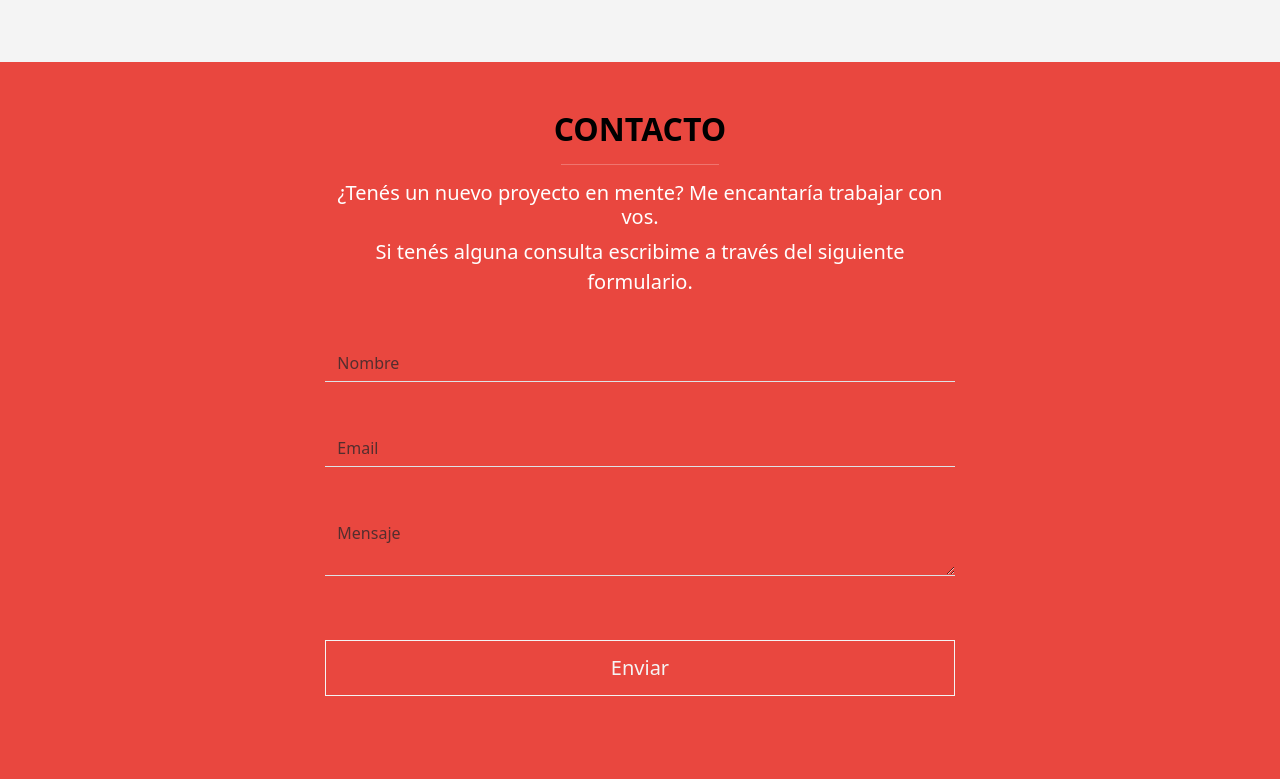
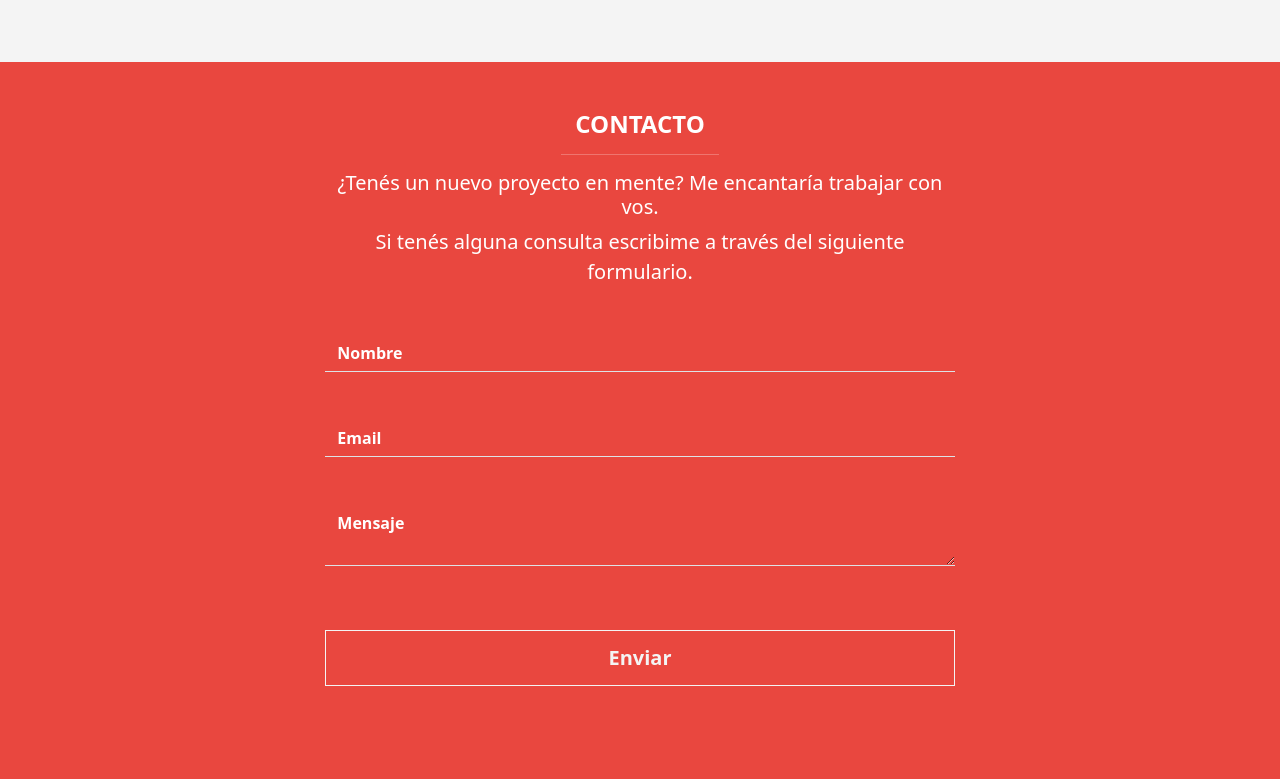
Before and after one commit to Imaginamaria/imagina-arte-en-grafica, a website: page index.html in a window 1280 px wide. Shown: the part 5190-5969 px from the top of the page. Drawn offline with Linux system fonts and the light colour scheme.

Commit message:
arregle detalles del form

```diff
--- a/index.html
+++ b/index.html
@@ -240,7 +240,7 @@
             <div class="row mt-5 text-center">
                 <div class="col-12">
                   <a
-                    href="#"
+                    href="#contacto"
                     class="btn btn-outline-dark btn-lg text-uppercase px-5 mx-3 my-2"
                     >Trabajemos juntos</a
                   >
@@ -426,13 +426,13 @@
 
       <!-- Contacto -->
 
-      <section class="contacto text-bg-dark bg-primary py-5">
+      <section  id="contacto" class="contacto text-bg-dark bg-primary py-5">
         <div class="container">
           <div class="row">
             <div class="col-md-8 offset-md-2">
               <div class="text-center mb-5">
-                <h2 class="text-uppercase fw-bold text-dark">Contacto</h2>
-                <hr class="w-25 mx-auto" />
+                <h4 class="text-uppercase fw-bold text-white">Contacto</h4>
+                <hr class="w-25 mx-auto" /> <!-- para que quede centrado -->
                 <h2 class="lead text-white">
                   ¿Tenés un nuevo proyecto en mente? Me encantaría trabajar con vos.
                 </h2>
@@ -469,7 +469,7 @@
               </div>
               <div class="mb-5 d-grid">
 
-                <button type="submit" class="btn btn-outline-light btn-lg mt-3">Enviar</button>
+                <button type="submit" class="btn btn-outline-light btn-lg mt-3 fw-bold">Enviar</button>
               </div>
             </form>
 
--- a/js/script.js
+++ b/js/script.js
@@ -45,7 +45,7 @@ document.addEventListener('mousemove', (e) => {
   const x = e.clientX;
   const y = e.clientY;
 
-  // Opcional: mover más suavemente y con leve inclinación
+  // El barquito se mueve más suavemente y con leve inclinación
   const angle = (x / window.innerWidth - 0.5) * 10;
 
   barquito.style.transform = `translate(${x}px, ${y * 0.8}px) rotate(${angle}deg)`;
--- a/scss/styles.scss
+++ b/scss/styles.scss
@@ -84,6 +84,18 @@
     left: 0;
   }
 
+  input,
+  textarea {
+   color: white !important;
+   font-weight: bold !important;
+  }
+
+  input::placeholder,
+  textarea::placeholder {
+    color: white !important;
+    opacity: 1; /* para que no sea translúcido en algunos navegadores */
+  }
+
   @keyframes navegar {
     0% {
       transform: translateX(0) rotate(0deg);
@@ -99,8 +111,8 @@
   .barcos-loop {
     position: absolute;
     bottom: 20%;
-    left: -200vw; /* Ahora empieza bien fuera de pantalla */
-    width: 400vw; /* largo suficiente para animación fluida */
+    left: -200vw; /* empieza bien fuera de pantalla */
+    width: 400vw;
     display: flex;
     gap: 100px;
     animation: navegar-barcos 60s linear infinite;
```
Also changed, not shown: css/styles.css.
